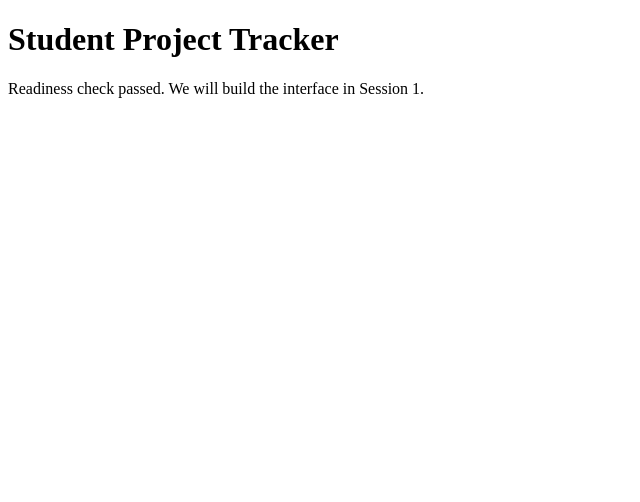
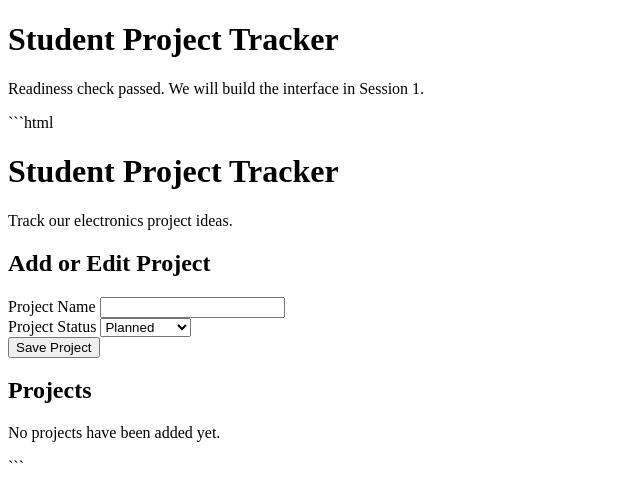
Before and after one commit to Sanjana0405-S3H/student-project-tracker, a website: page public/index.html in a window 1280 px wide. Shown: the whole page, without its empty margins (0-640 px from the left). Drawn offline with Linux system fonts and the light colour scheme.

Commit message:
Describe tracker and inspect HTML

````diff
--- a/public/index.html
+++ b/public/index.html
@@ -3,3 +3,62 @@
 <head><meta charset="UTF-8"><meta name="viewport" content="width=device-width, initial-scale=1"><title>Workshop readiness</title></head>
 <body><main><h1>Student Project Tracker</h1><p>Readiness check passed. We will build the interface in Session 1.</p></main></body>
 </html>
+```html
+<!doctype html>
+<html lang="en">
+<head>
+  <meta charset="UTF-8">
+  <meta name="viewport" content="width=device-width, initial-scale=1">
+  <title>Student Project Tracker</title>
+  <link rel="stylesheet" href="style.css">
+  <script src="script.js" defer></script>
+</head>
+<body>
+  <main>
+    <header>
+      <h1>Student Project Tracker</h1>
+      <p>Track our electronics project ideas.</p>
+    </header>
+
+    <section aria-labelledby="form-title">
+      <h2 id="form-title">Add or Edit Project</h2>
+
+      <form id="project-form">
+        <div>
+          <label for="name">Project Name</label>
+          <input
+            type="text"
+            id="name"
+            name="name"
+            required
+            maxlength="80"
+          >
+        </div>
+
+        <div>
+          <label for="status">Project Status</label>
+          <select id="status" name="status">
+            <option value="Planned">Planned</option>
+            <option value="In Progress">In Progress</option>
+            <option value="Completed">Completed</option>
+          </select>
+        </div>
+
+        <button id="save-button" type="submit">Save Project</button>
+        <button id="cancel-button" type="button" hidden>
+          Cancel
+        </button>
+      </form>
+
+      <p id="message" role="status" aria-live="polite"></p>
+    </section>
+
+    <section aria-labelledby="list-title">
+      <h2 id="list-title">Projects</h2>
+      <p id="empty-state">No projects have been added yet.</p>
+      <ul id="project-list"></ul>
+    </section>
+  </main>
+</body>
+</html>
+```
````
